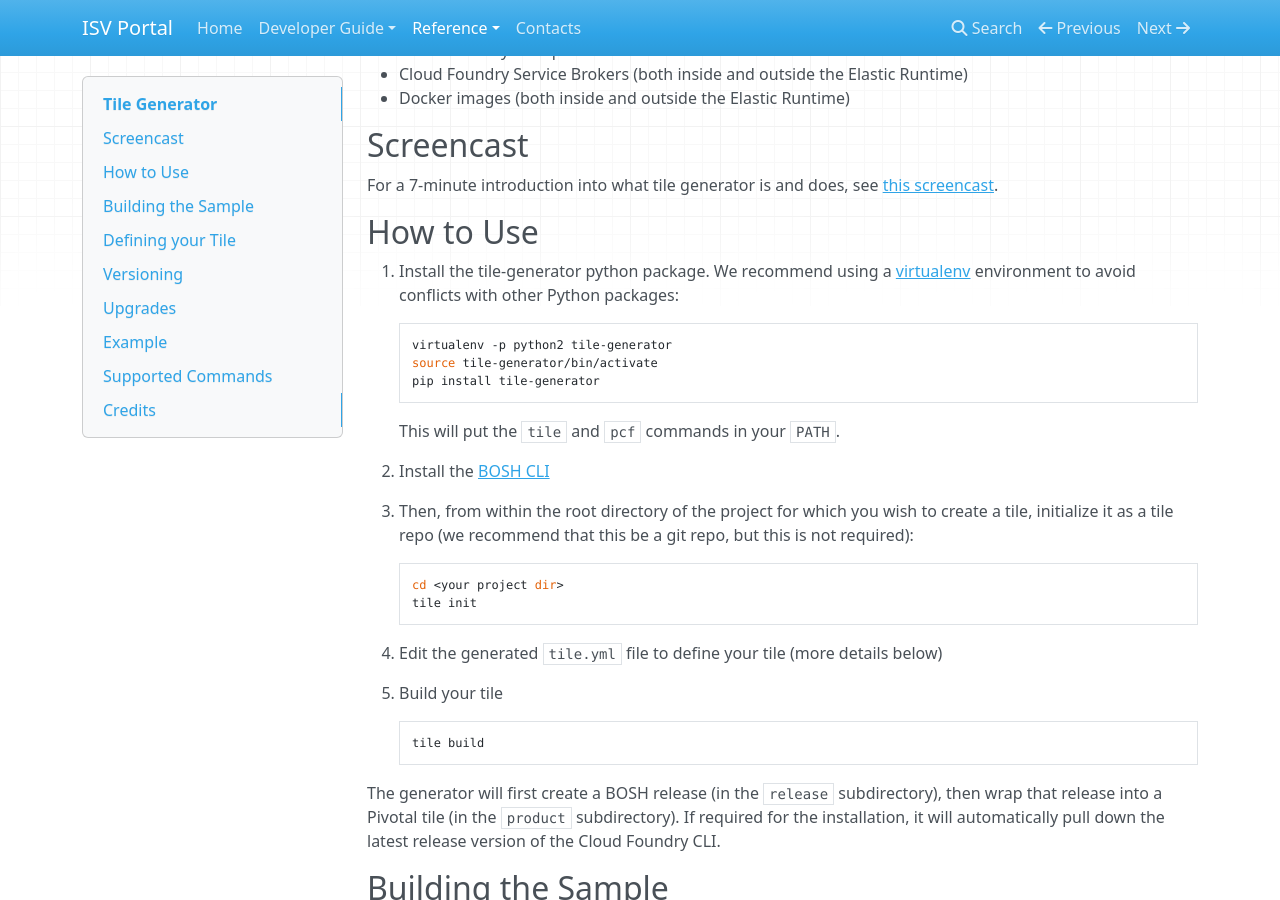
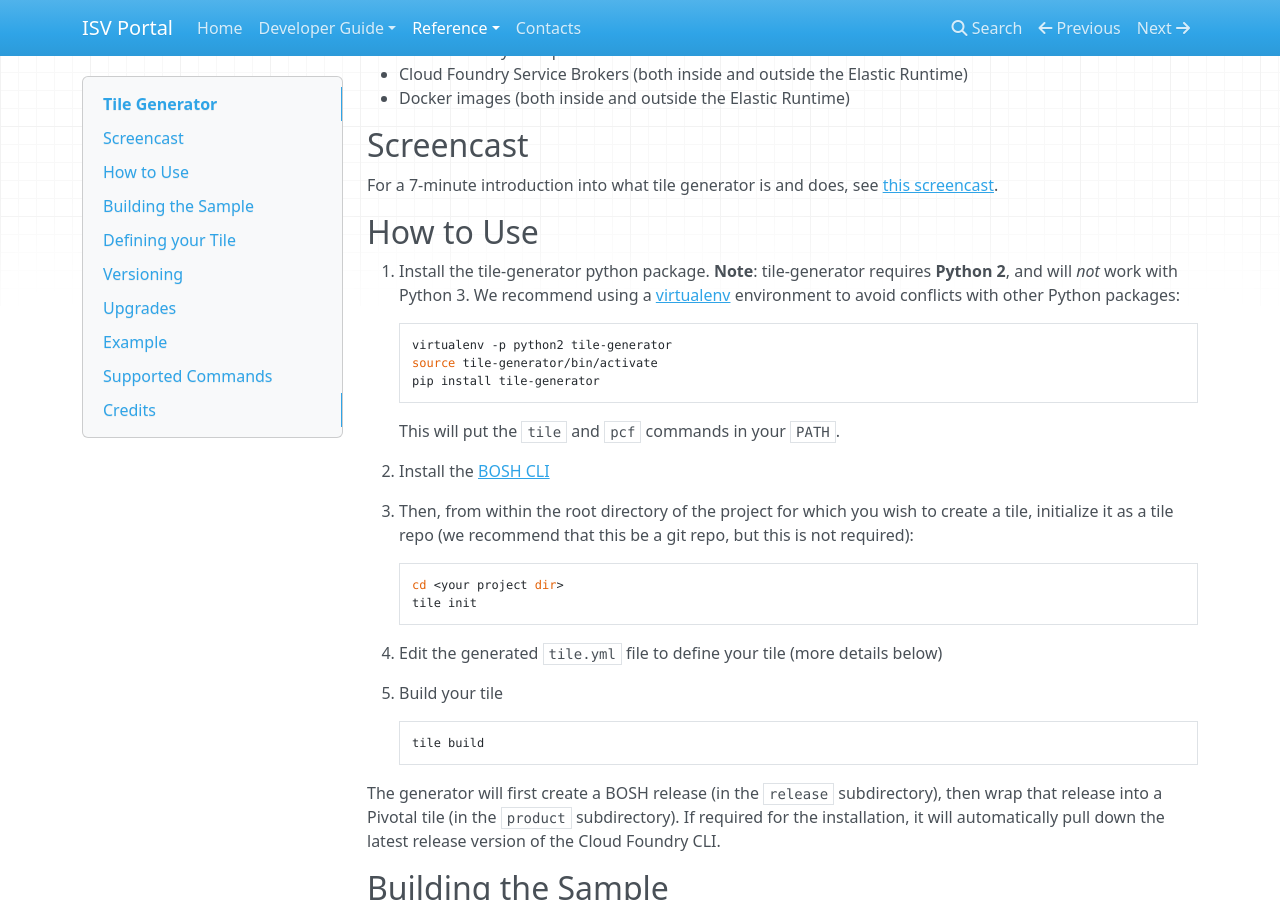
Before and after one commit to vmware-archive/isv-portal, an MkDocs documentation site: the page built from docs/tile-generator.md, in a window 1280 px wide and 900 px high, scrolled down 1049 px. Built offline with MkDocs 1.6.1, drawn with Linux system fonts in a browser that asks for light colours; nearby versions of some CDN libraries; old or Windows-style settings are respelled for this version of MkDocs.

Commit message:
Explicitly say tile-generator requires Python 2.

```diff
--- a/docs/tile-generator.md
+++ b/docs/tile-generator.md
@@ -43,7 +43,9 @@
 
 ## How to Use
 
-1. Install the tile-generator python package. We recommend using a
+1. Install the tile-generator python package.
+   **Note**: tile-generator requires **Python 2**, and will *not* work with Python 3.
+   We recommend using a
    [virtualenv](https://virtualenv.pypa.io/en/stable/) environment to
    avoid conflicts with other Python packages:
 
```
